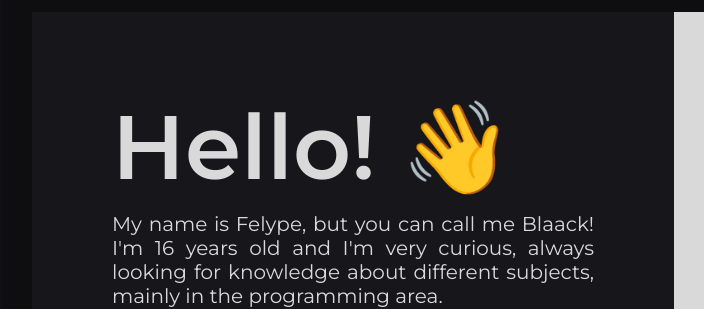
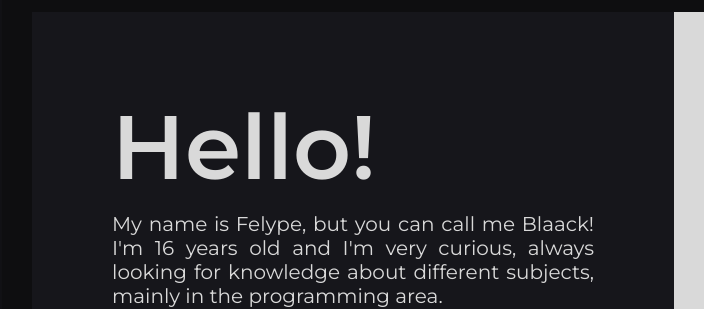
Before and after one commit to blaackwz/blaack.github.io, a plain HTML site: page index.html in a window 1280 px wide. Shown: the part 233-542 px from the top of the page, 138-842 px from the left. Drawn offline with Linux system fonts and the light colour scheme.

Commit message:
Update index.html

```diff
--- a/index.html
+++ b/index.html
@@ -20,7 +20,7 @@
         </div>
         <div id="content">
             <div id="presentation">
-                <h1>Hello! 👋</h1>
+                <h1>Hello!</h1>
                 <p>My name is Felype, but you can call me Blaack! I'm 16 years old and I'm very curious, always looking for knowledge about different subjects, mainly in the programming area.</p>
             </div>
             <div id="social-medias">
```
